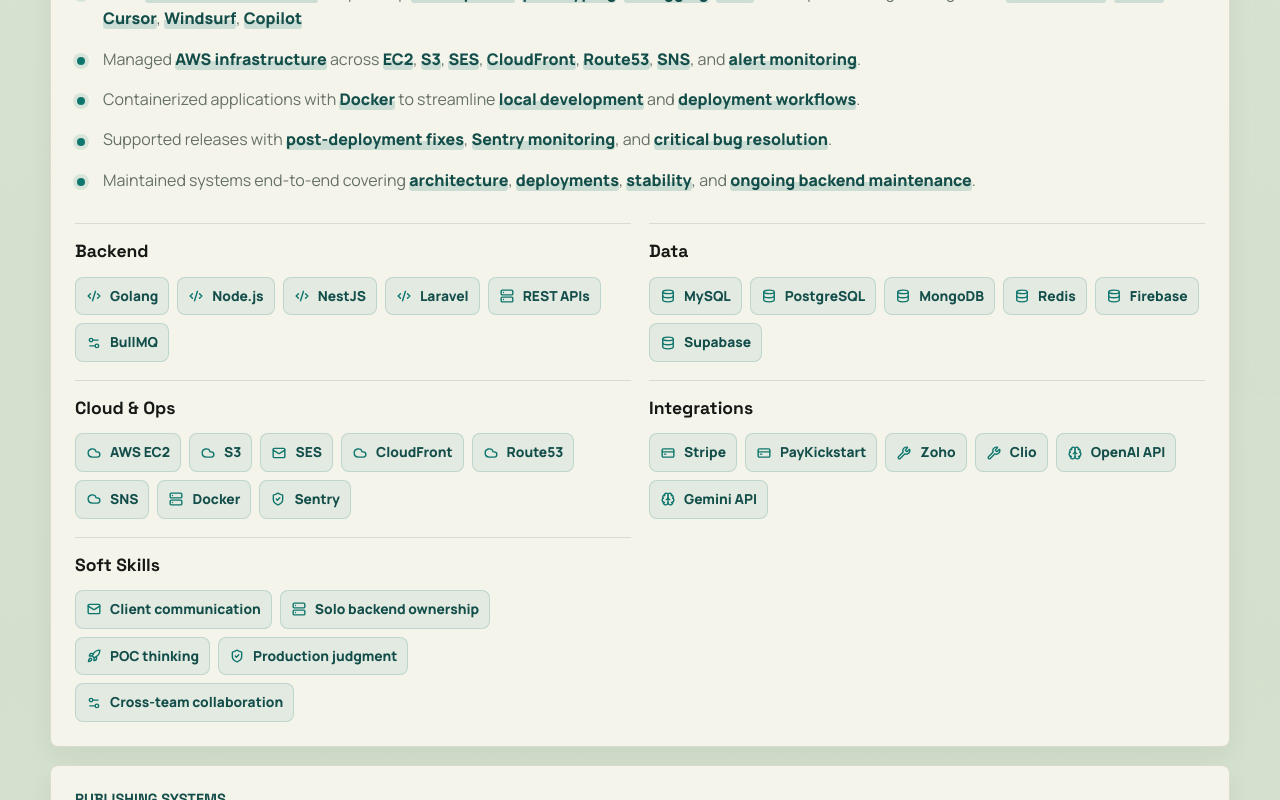
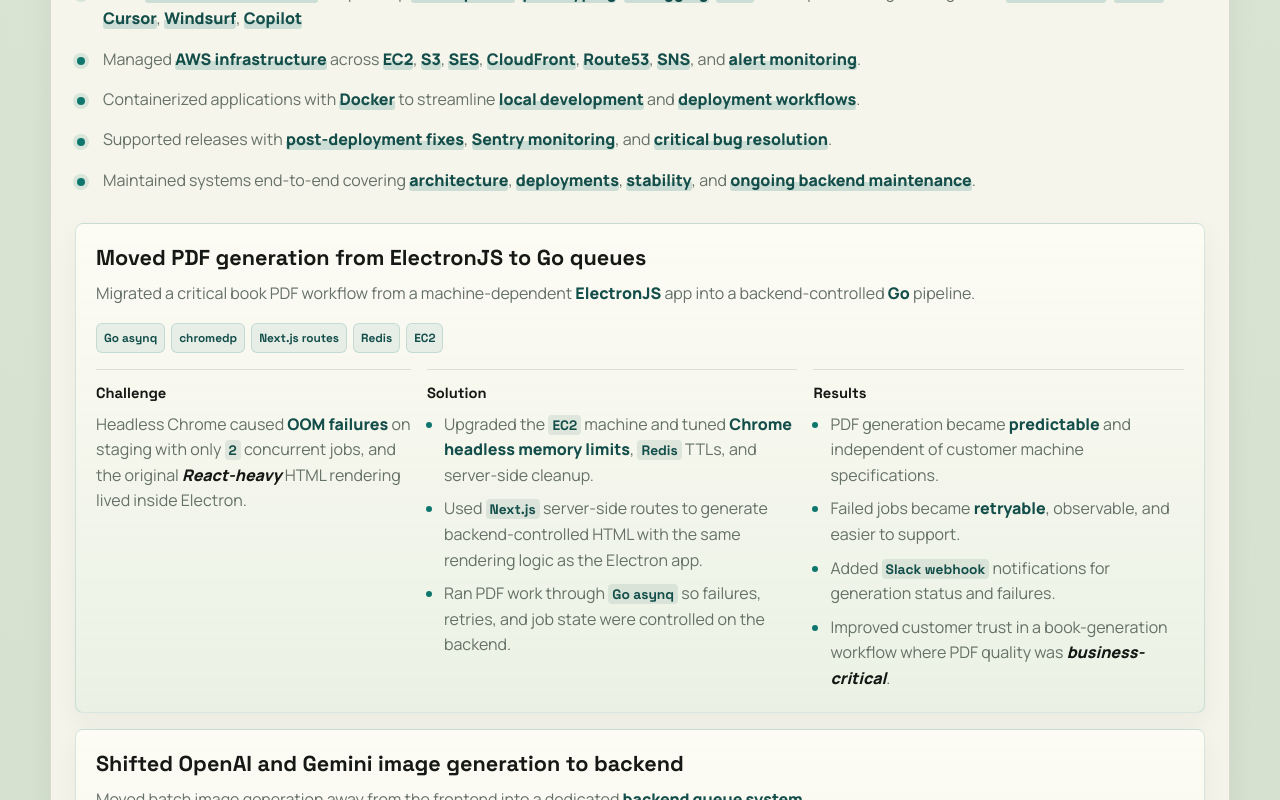
Before and after one commit to sudo-hassan-zahid/my-portfolio, a Next.js app: page / in a window 1280 px wide. Shown: the part 2000-2800 px from the top of the page. Built offline with nearby package versions, Linux system fonts and the light colour scheme.

Commit message:
Add AlphaSquad achievement case studies

```diff
--- a/src/app/globals.css
+++ b/src/app/globals.css
@@ -793,6 +793,118 @@
   box-shadow: 0 0 0 4px rgba(15, 118, 110, 0.12);
 }
 
+.case-study-grid {
+  display: grid;
+  grid-template-columns: 1fr;
+  gap: 16px;
+  margin-top: 28px;
+}
+
+.case-study-card {
+  display: grid;
+  gap: 16px;
+  border: 1px solid rgba(15, 118, 110, 0.16);
+  border-radius: 8px;
+  background:
+    linear-gradient(180deg, rgba(255, 253, 247, 0.72), rgba(232, 240, 226, 0.86)),
+    var(--surface);
+  padding: 20px;
+  box-shadow: 0 10px 24px rgba(20, 35, 31, 0.05);
+}
+
+.case-study-header h4 {
+  margin: 0;
+  font-family: var(--font-space-grotesk), Arial, sans-serif;
+  font-size: 1.35rem;
+  font-weight: 900;
+  line-height: 1.25;
+}
+
+.case-study-header p,
+.case-study-body p,
+.case-study-body li {
+  color: var(--muted);
+  line-height: 1.6;
+}
+
+.case-study-card strong {
+  color: var(--accent-strong);
+  font-weight: 900;
+}
+
+.case-study-body > div > strong {
+  display: block;
+  color: var(--foreground);
+  font-family: var(--font-space-grotesk), Arial, sans-serif;
+  font-size: 0.92rem;
+  font-weight: 900;
+}
+
+.case-study-card em {
+  color: var(--foreground);
+  font-style: italic;
+  font-weight: 800;
+}
+
+.case-study-card p code,
+.case-study-card li code {
+  border-radius: 4px;
+  background: rgba(19, 78, 74, 0.1);
+  color: var(--accent-strong);
+  padding: 1px 4px;
+  font-family: var(--font-space-grotesk), Arial, sans-serif;
+  font-size: 0.86em;
+  font-weight: 900;
+}
+
+.case-study-header p {
+  margin: 10px 0 0;
+}
+
+.case-study-stack {
+  display: flex;
+  flex-wrap: wrap;
+  gap: 6px;
+}
+
+.case-study-stack code {
+  border: 1px solid rgba(15, 118, 110, 0.16);
+  border-radius: 6px;
+  background: rgba(15, 118, 110, 0.08);
+  color: var(--accent-strong);
+  padding: 5px 7px;
+  font-family: var(--font-space-grotesk), Arial, sans-serif;
+  font-size: 0.74rem;
+  font-weight: 900;
+}
+
+.case-study-body {
+  display: grid;
+  grid-template-columns: 0.85fr 1fr 1fr;
+  gap: 16px;
+}
+
+.case-study-body > div {
+  border-top: 1px solid var(--line);
+  padding-top: 12px;
+}
+
+.case-study-body p,
+.case-study-body ul {
+  margin: 8px 0 0;
+}
+
+.case-study-body ul {
+  display: grid;
+  gap: 8px;
+  padding-left: 17px;
+  list-style: disc;
+}
+
+.case-study-body li::marker {
+  color: var(--accent);
+}
+
 .company-skill-grid {
   display: grid;
   grid-template-columns: repeat(2, minmax(0, 1fr));
@@ -1210,6 +1322,10 @@
     grid-template-columns: repeat(2, minmax(0, 1fr));
   }
 
+  .case-study-body {
+    grid-template-columns: 1fr;
+  }
+
   .contact-section {
     align-items: start;
   }
@@ -1258,6 +1374,7 @@
   .stat-strip,
   .proof-grid,
   .availability-grid,
+  .case-study-grid,
   .company-skill-grid,
   .skill-matrix,
   .soft-skill-board,
--- a/src/app/page.tsx
+++ b/src/app/page.tsx
@@ -1,6 +1,6 @@
 "use client";
 
-import { useMemo, useState } from "react";
+import { useMemo, useState, type ReactNode } from "react";
 import type { LucideIcon } from "lucide-react";
 import {
   ArrowUpRight,
@@ -44,6 +44,15 @@
   detail: string;
   note?: string;
   highlights: string[];
+};
+
+type CaseStudy = {
+  title: string;
+  summary: ReactNode;
+  stack?: string[];
+  challenge: ReactNode;
+  solution: ReactNode[];
+  results: ReactNode[];
 };
 
 type SkillGroup = {
@@ -193,6 +202,82 @@
     signal: "Current role",
     overview:
       "Backend-centered product engineering across multiple client projects, owning architecture, deployments, integrations, and production stability.",
+    caseStudies: [
+      {
+        title: "Moved PDF generation from ElectronJS to Go queues",
+        summary:
+          <>Migrated a critical book PDF workflow from a machine-dependent <strong>ElectronJS</strong> app into a backend-controlled <strong>Go</strong> pipeline.</>,
+        stack: ["Go asynq", "chromedp", "Next.js routes", "Redis", "EC2"],
+        challenge:
+          <>Headless Chrome caused <strong>OOM failures</strong> on staging with only <code>2</code> concurrent jobs, and the original <em>React-heavy</em> HTML rendering lived inside Electron.</>,
+        solution: [
+          <>Upgraded the <code>EC2</code> machine and tuned <strong>Chrome headless memory limits</strong>, <code>Redis</code> TTLs, and server-side cleanup.</>,
+          <>Used <code>Next.js</code> server-side routes to generate backend-controlled HTML with the same rendering logic as the Electron app.</>,
+          <>Ran PDF work through <code>Go asynq</code> so failures, retries, and job state were controlled on the backend.</>,
+        ],
+        results: [
+          <>PDF generation became <strong>predictable</strong> and independent of customer machine specifications.</>,
+          <>Failed jobs became <strong>retryable</strong>, observable, and easier to support.</>,
+          <>Added <code>Slack webhook</code> notifications for generation status and failures.</>,
+          <>Improved customer trust in a book-generation workflow where PDF quality was <em>business-critical</em>.</>,
+        ],
+      },
+      {
+        title: "Shifted OpenAI and Gemini image generation to backend",
+        summary:
+          <>Moved batch image generation away from the frontend into a dedicated <strong>backend queue system</strong>.</>,
+        stack: ["OpenAI", "Gemini", "background queues", "nginx", "exponential backoff"],
+        challenge:
+          <>Frontend image generation suffered from <strong>mid-generation failures</strong>, rate limits, timeout errors, and batch disruption when a single image failed.</>,
+        solution: [
+          <>Built a <strong>non-blocking</strong>, always-running queue pipeline isolated from PDF workers.</>,
+          <>Identified <em>retriable</em> <code>OpenAI</code> and <code>Gemini</code> errors and re-queued them with better priority.</>,
+          <>Implemented <strong>exponential backoff</strong> and tuned worker, HTTP, and <code>nginx</code> timeouts up to <code>5 mins</code>.</>,
+        ],
+        results: [
+          <>Image generation became <strong>smoother</strong> and more resilient for users.</>,
+          <>Batch failures could be recovered instead of breaking the full generation flow.</>,
+          <>New image models became easier to roll out without frontend compatibility churn.</>,
+          <>Usage limits became enforceable from the <strong>backend</strong>.</>,
+        ],
+      },
+      {
+        title: "Built backend fair usage controls for LLM costs",
+        summary:
+          <>Implemented backend usage checks to prevent AI features from exceeding <strong>subscription economics</strong>.</>,
+        stack: ["LLM usage tracking", "cache", "backend limits"],
+        challenge:
+          <>Some users consumed LLM calls worth <code>10x</code>, <code>20x</code>, and even <code>50x</code> of their paid subscription cost.</>,
+        solution: [
+          <>Added backend <strong>fair usage checks</strong> before expensive LLM operations.</>,
+          <>Used <code>cache</code> and <em>in-memory</em> techniques to avoid database round trips on every small usage lookup.</>,
+          <>Handled requests based on each user&apos;s current subscription and usage state.</>,
+        ],
+        results: [
+          <>Reduced uncontrolled <strong>AI cost exposure</strong>.</>,
+          <>Made usage limits consistent across clients.</>,
+          <>Created a stronger foundation for <em>subscription-based</em> AI features.</>,
+        ],
+      },
+      {
+        title: "Delivered Swift iOS backend APIs in 10 days",
+        summary:
+          <>Planned and implemented the backend API surface for a <strong>Swift iOS</strong> app ahead of deadline.</>,
+        stack: ["REST APIs", "Firebase", "APNs", "OpenAI", "Gemini", "versioned endpoints"],
+        challenge:
+          <>The mobile app needed stable <strong>server-side handling</strong> for flows, notifications, and AI calls that were not reliable to run directly on-device.</>,
+        solution: [
+          <>Planned app flows and <strong>API contracts</strong> with the iOS developer.</>,
+          <>Built core app APIs, <code>Firebase</code> and <code>APNs</code> notification support, server-side LLM calls, and iOS-specific versioned endpoints.</>,
+          <>Used <em>AI-assisted workflows</em> for repetitive implementation work while keeping architecture and review human-owned.</>,
+        ],
+        results: [
+          <>Delivered backend work about <strong>1 week ahead</strong> of deadline.</>,
+          <>Improved mobile stability by keeping complex operations server-side.</>,
+          <>Helped the iOS developer move faster with clear backend contracts.</>,
+        ],
+      },
+    ] satisfies CaseStudy[],
     achievements: [
       {
         lead: "Built scalable apps",
@@ -771,6 +856,50 @@
                 ))}
               </ul>
 
+              {"caseStudies" in item && item.caseStudies?.length ? (
+                <div className="case-study-grid" aria-label={`${item.company} selected achievements`}>
+                  {item.caseStudies.map((study) => (
+                    <article key={study.title} className="case-study-card">
+                      <div className="case-study-header">
+                        <h4>{study.title}</h4>
+                        <p>{study.summary}</p>
+                      </div>
+
+                      {study.stack?.length ? (
+                        <div className="case-study-stack" aria-label={`${study.title} stack`}>
+                          {study.stack.map((tool) => (
+                            <code key={tool}>{tool}</code>
+                          ))}
+                        </div>
+                      ) : null}
+
+                      <div className="case-study-body">
+                        <div>
+                          <strong>Challenge</strong>
+                          <p>{study.challenge}</p>
+                        </div>
+                        <div>
+                          <strong>Solution</strong>
+                          <ul>
+                            {study.solution.map((point, index) => (
+                              <li key={`${study.title}-solution-${index}`}>{point}</li>
+                            ))}
+                          </ul>
+                        </div>
+                        <div>
+                          <strong>Results</strong>
+                          <ul>
+                            {study.results.map((point, index) => (
+                              <li key={`${study.title}-result-${index}`}>{point}</li>
+                            ))}
+                          </ul>
+                        </div>
+                      </div>
+                    </article>
+                  ))}
+                </div>
+              ) : null}
+
               <div className="company-skill-grid">
                 {[...item.categories, { title: "Soft Skills", skills: item.softSkills }].map((category) => (
                   <div key={category.title} className="skill-column">
```
Also changed, not shown: 1 other file (tests, documents, lock files or other folders).
